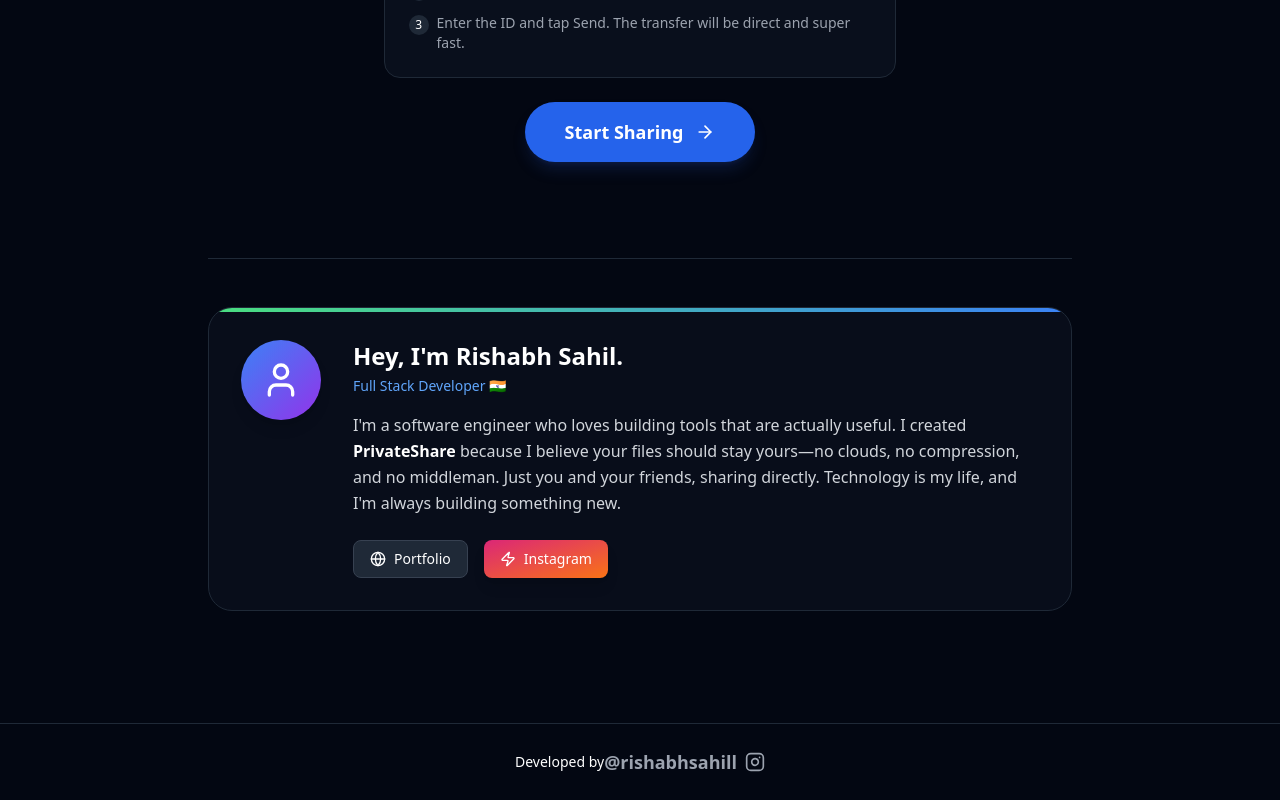
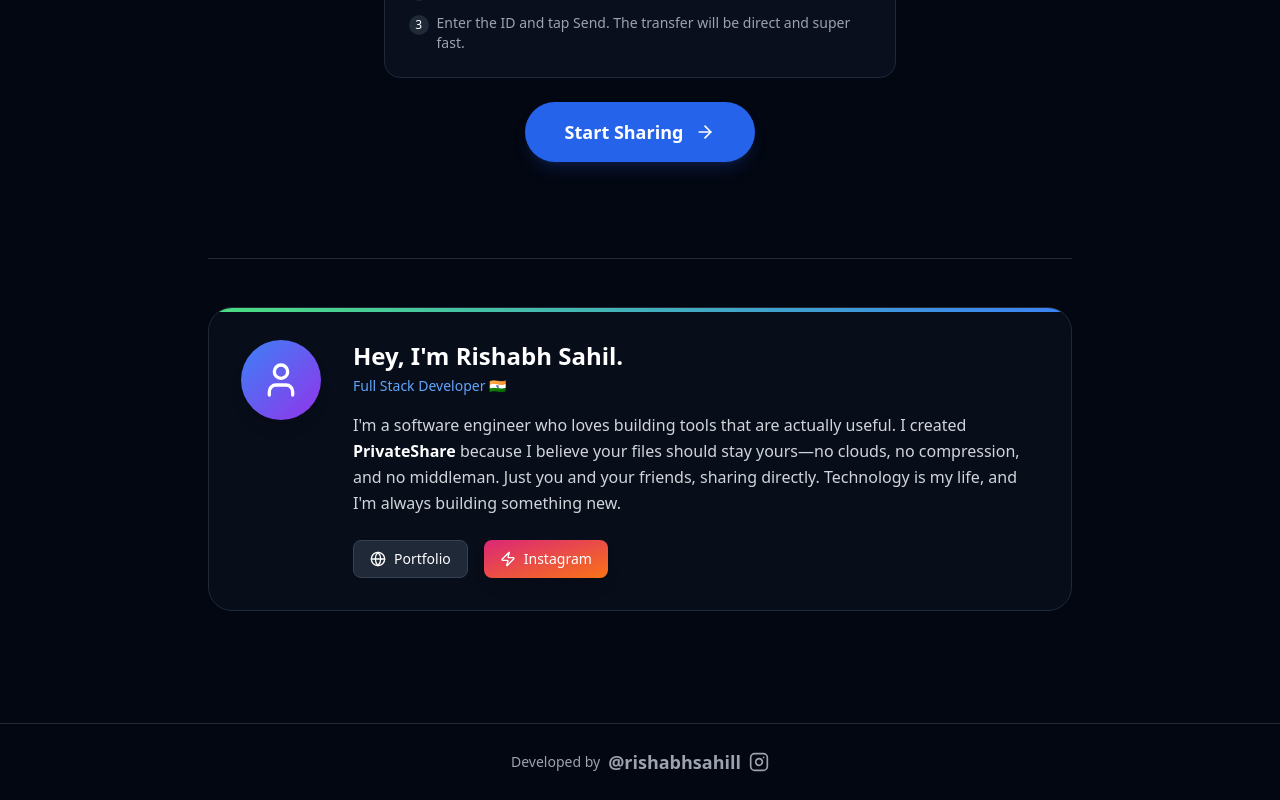
Before and after one commit to axinyyyx/PrivateShare-P2P, a React (Vite) app: page / in a window 1280 px wide. Shown: the part 561-1361 px from the top of the page. Built offline with nearby package versions, Linux system fonts and the light colour scheme.

Commit message:
Update Footer.tsx

```diff
--- a/components/Footer.tsx
+++ b/components/Footer.tsx
@@ -4,14 +4,14 @@ import { Instagram } from 'lucide-react';
 export const Footer: React.FC = () => {
   return (
     <footer className="w-full py-6 mt-8 border-t border-gray-800 flex justify-center items-center">
-      <span className="text-sm font-medium">Developed by </span>
       <a
         href="https://instagram.com/rishabhsahill"
         target="_blank"
         rel="noopener noreferrer"
         className="flex items-center gap-2 text-gray-400 hover:text-pink-500 transition-colors duration-300"
       >
-        <span className="font-bold text-lg"> @rishabhsahill</span>
+      <span className="text-sm font-medium">Developed by</span>
+        <span className="font-bold text-lg">@rishabhsahill</span>
         <Instagram size={20} />
       </a>
     </footer>
```
